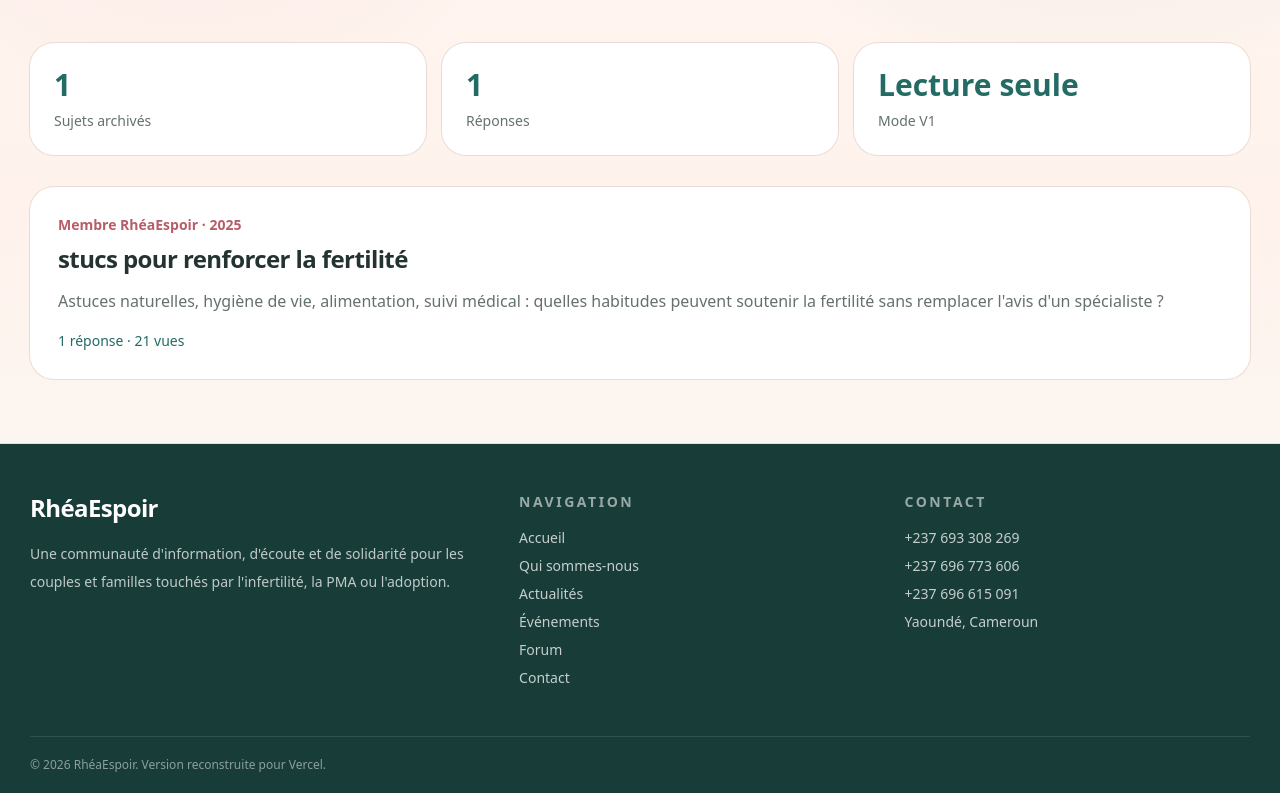
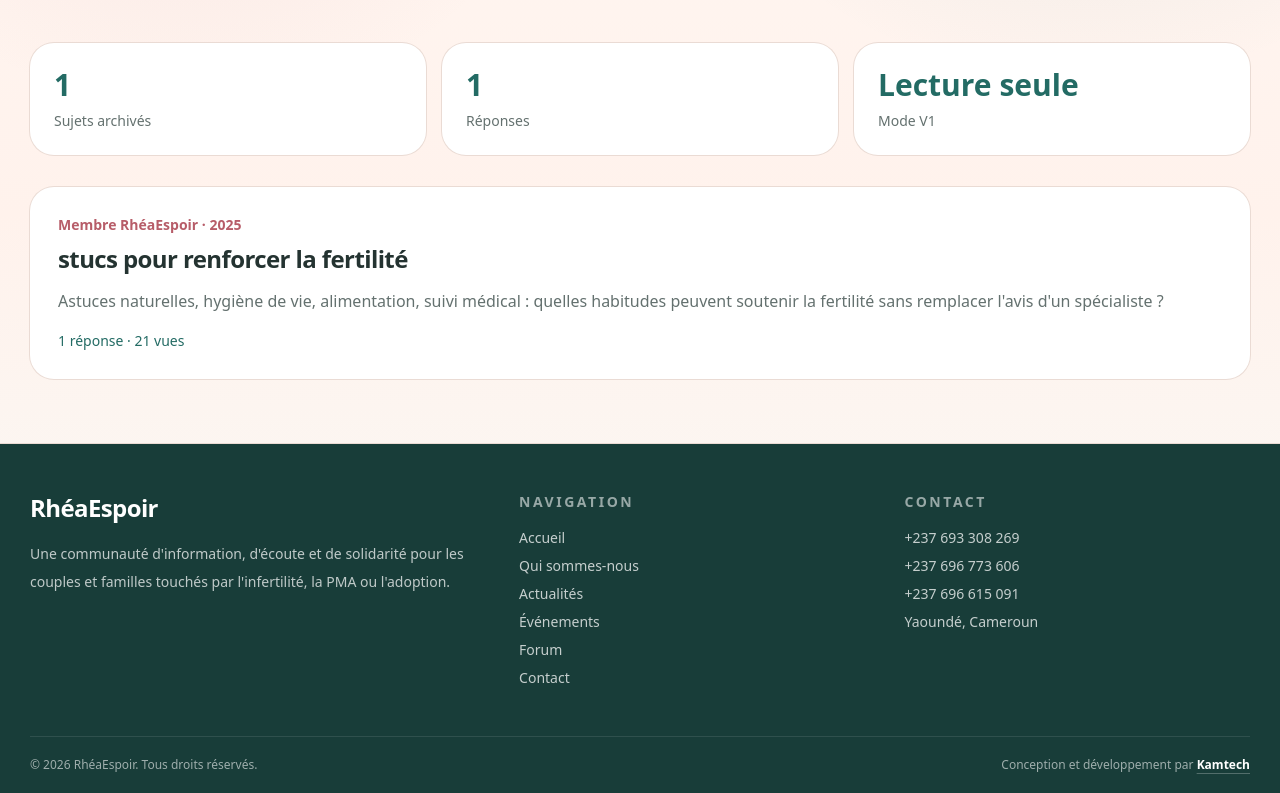
Before and after one commit to maruise237/-Rh-aEspoir, a Next.js app: page /forum in a window 1280 px wide. Shown: the part 495-1288 px from the top of the page. Built offline with nearby package versions, Linux system fonts and the light colour scheme.

Commit message:
Fix mobile rendering and footer signature

```diff
--- a/src/app/actualites/[slug]/page.tsx
+++ b/src/app/actualites/[slug]/page.tsx
@@ -1,4 +1,5 @@
 import type { Metadata } from "next";
+import Image from "next/image";
 import { notFound } from "next/navigation";
 import { JsonLd } from "@/components/json-ld";
 import { ShareButton } from "@/components/share-actions";
@@ -87,7 +88,9 @@ export default async function ArticlePage({ params }: Props) {
             <ShareButton title={article.title} text={article.excerpt} compact />
           </div>
         </div>
-        <img src={article.image} alt={article.imageAlt} className="mt-10 h-[480px] w-full rounded-[2rem] object-cover shadow-2xl shadow-rose-950/10" />
+        <div className="relative mt-10 h-[320px] overflow-hidden rounded-[2rem] shadow-2xl shadow-rose-950/10 md:h-[480px]">
+          <Image src={article.image} alt={article.imageAlt} fill sizes="(max-width: 768px) 100vw, 1220px" className="object-cover" priority />
+        </div>
         <div className="mx-auto mt-12 max-w-3xl space-y-6 text-lg leading-9 text-[var(--muted)]">
           {article.body.map((paragraph) => (
             paragraph.startsWith("## ") ? (
--- a/src/app/actualites/page.tsx
+++ b/src/app/actualites/page.tsx
@@ -1,5 +1,6 @@
 import type { Metadata } from "next";
 import Link from "next/link";
+import Image from "next/image";
 import { Eyebrow, PageFrame } from "@/components/site";
 import { articles } from "@/lib/data";
 
@@ -28,7 +29,9 @@ export default function NewsPage() {
         <div className="mt-10 grid gap-6 md:grid-cols-3">
           {articles.map((article) => (
             <Link key={article.slug} href={`/actualites/${article.slug}`} className="group overflow-hidden rounded-3xl bg-white shadow-sm ring-1 ring-[var(--line)]">
-              <img src={article.image} alt={article.imageAlt} className="h-56 w-full object-cover transition duration-300 group-hover:scale-105" />
+              <div className="relative h-56 overflow-hidden">
+                <Image src={article.image} alt={article.imageAlt} fill sizes="(max-width: 768px) 100vw, 33vw" className="object-cover transition duration-300 group-hover:scale-105" />
+              </div>
               <div className="p-6">
                 <p className="text-xs font-semibold uppercase tracking-[0.16em] text-[var(--rose)]">
                   {article.category} · {article.date}
--- a/src/app/contact/page.tsx
+++ b/src/app/contact/page.tsx
@@ -1,5 +1,6 @@
 import type { Metadata } from "next";
 import Link from "next/link";
+import Image from "next/image";
 import { ButtonLink, Eyebrow, PageFrame } from "@/components/site";
 import { contact, donationUrl, phones, visuals, whatsappUrl } from "@/lib/data";
 
@@ -32,7 +33,9 @@ export default function ContactPage() {
           </div>
         </div>
         <div className="premium-shell reveal reveal-delay-1 rounded-[2rem] p-2">
-          <img src={visuals.calm} alt="Moment calme d'écoute et d'accompagnement" className="h-[500px] w-full rounded-[calc(2rem-0.5rem)] object-cover" />
+          <div className="relative h-[420px] overflow-hidden rounded-[calc(2rem-0.5rem)] md:h-[500px]">
+            <Image src={visuals.calm} alt="Moment calme d'écoute et d'accompagnement" fill sizes="(max-width: 1024px) 100vw, 50vw" className="object-cover" />
+          </div>
         </div>
       </section>
 
--- a/src/app/evenements/[slug]/page.tsx
+++ b/src/app/evenements/[slug]/page.tsx
@@ -1,4 +1,5 @@
 import type { Metadata } from "next";
+import Image from "next/image";
 import { notFound } from "next/navigation";
 import { JsonLd } from "@/components/json-ld";
 import { ButtonLink, Eyebrow, PageFrame } from "@/components/site";
@@ -77,7 +78,9 @@ export default async function EventPage({ params }: Props) {
             </h1>
             <p className="mt-5 font-semibold text-[var(--rose)]">{event.date} · {event.place}</p>
           </div>
-          <img src={event.image} alt="" className="h-[440px] w-full rounded-[2rem] object-cover shadow-2xl shadow-rose-950/10" />
+          <div className="relative h-[320px] overflow-hidden rounded-[2rem] shadow-2xl shadow-rose-950/10 md:h-[440px]">
+            <Image src={event.image} alt={event.title} fill sizes="(max-width: 1024px) 100vw, 50vw" className="object-cover" priority />
+          </div>
         </div>
         <div className="mx-auto mt-12 max-w-3xl space-y-6 text-lg leading-9 text-[var(--muted)]">
           {event.body.map((paragraph) => (
--- a/src/app/evenements/page.tsx
+++ b/src/app/evenements/page.tsx
@@ -1,5 +1,6 @@
 import type { Metadata } from "next";
 import Link from "next/link";
+import Image from "next/image";
 import { Eyebrow, PageFrame } from "@/components/site";
 import { events } from "@/lib/data";
 
@@ -23,7 +24,9 @@ export default function EventsPage() {
         <div className="mt-10 grid gap-6 md:grid-cols-2">
           {events.map((event) => (
             <Link key={event.slug} href={`/evenements/${event.slug}`} className="group overflow-hidden rounded-3xl bg-white shadow-sm ring-1 ring-[var(--line)]">
-              <img src={event.image} alt="" className="h-72 w-full object-cover transition duration-300 group-hover:scale-105" />
+              <div className="relative h-72 overflow-hidden">
+                <Image src={event.image} alt={event.title} fill sizes="(max-width: 768px) 100vw, 50vw" className="object-cover transition duration-300 group-hover:scale-105" />
+              </div>
               <div className="p-7">
                 <p className="text-sm font-semibold text-[var(--rose)]">{event.date} · {event.place}</p>
                 <h2 className="mt-3 text-2xl font-semibold tracking-tight">{event.title}</h2>
--- a/src/app/globals.css
+++ b/src/app/globals.css
@@ -93,12 +93,16 @@ button:focus-visible {
 }
 
 .scroll-reveal {
-  opacity: 0;
+  opacity: 1;
   transform: translate3d(0, 44px, 0) scale(0.985);
   transition:
     opacity 860ms var(--ease-out-soft) var(--reveal-delay, 0ms),
     transform 860ms var(--ease-out-soft) var(--reveal-delay, 0ms);
   will-change: opacity, transform;
+}
+
+.js .scroll-reveal {
+  opacity: 0;
 }
 
 .scroll-reveal.is-visible {
--- a/src/app/qui-sommes-nous/page.tsx
+++ b/src/app/qui-sommes-nous/page.tsx
@@ -1,4 +1,5 @@
 import type { Metadata } from "next";
+import Image from "next/image";
 import { ButtonLink, Eyebrow, PageFrame } from "@/components/site";
 import { architectNotes, values, visuals, whatsappUrl } from "@/lib/data";
 
@@ -36,7 +37,9 @@ export default function AboutPage() {
           </div>
         </div>
         <div className="premium-shell reveal reveal-delay-1 overflow-hidden rounded-[2rem] p-2">
-          <img src={visuals.care} alt="Professionnels de santé et accompagnement" className="h-[520px] w-full rounded-[calc(2rem-0.5rem)] object-cover" />
+          <div className="relative h-[420px] overflow-hidden rounded-[calc(2rem-0.5rem)] md:h-[520px]">
+            <Image src={visuals.care} alt="Professionnels de santé et accompagnement" fill sizes="(max-width: 1024px) 100vw, 50vw" className="object-cover" />
+          </div>
         </div>
       </section>
 
--- a/src/components/scroll-animator.tsx
+++ b/src/components/scroll-animator.tsx
@@ -15,7 +15,16 @@ export function ScrollAnimator() {
     targets.forEach((element, index) => {
       element.classList.add("scroll-reveal");
       element.style.setProperty("--reveal-delay", `${Math.min(index % 6, 5) * 55}ms`);
+
+      const rect = element.getBoundingClientRect();
+      if (rect.top < window.innerHeight * 1.08) {
+        element.classList.add("is-visible");
+      }
     });
+
+    const fallback = window.setTimeout(() => {
+      targets.forEach((element) => element.classList.add("is-visible"));
+    }, 1600);
 
     const observer = new IntersectionObserver(
       (entries) => {
@@ -34,7 +43,10 @@ export function ScrollAnimator() {
 
     targets.forEach((element) => observer.observe(element));
 
-    return () => observer.disconnect();
+    return () => {
+      window.clearTimeout(fallback);
+      observer.disconnect();
+    };
   }, []);
 
   return null;
--- a/src/components/site.tsx
+++ b/src/components/site.tsx
@@ -1,4 +1,5 @@
 import Link from "next/link";
+import Image from "next/image";
 import { donationUrl, navItems, phones, visuals, whatsappUrl } from "@/lib/data";
 import { MobileMenu } from "@/components/mobile-menu";
 import { ScrollAnimator } from "@/components/scroll-animator";
@@ -9,7 +10,7 @@ export function Header() {
       <div className="section-shell flex min-h-20 items-center justify-between gap-4">
         <Link href="/" className="group flex items-center gap-3" aria-label="RhéaEspoir accueil">
           <span className="grid size-12 place-items-center overflow-hidden rounded-2xl bg-white shadow-lg shadow-teal-900/10 ring-1 ring-[var(--line)]">
-            <img src={visuals.logo} alt="" className="h-full w-full object-contain p-1" />
+            <Image src={visuals.logo} alt="" width={48} height={48} className="h-full w-full object-contain p-1" />
           </span>
           <span className="leading-tight">
             <span className="block text-lg font-semibold tracking-tight text-[var(--foreground)]">
@@ -92,8 +93,19 @@ export function Footer() {
           </div>
         </div>
       </div>
-      <div className="section-shell border-t border-white/10 py-5 text-xs text-white/50">
-        © 2026 RhéaEspoir. Version reconstruite pour Vercel.
+      <div className="section-shell flex flex-col gap-3 border-t border-white/10 py-5 text-xs text-white/58 sm:flex-row sm:items-center sm:justify-between">
+        <p>© 2026 RhéaEspoir. Tous droits réservés.</p>
+        <p>
+          Conception et développement par{" "}
+          <Link
+            href="https://kamtech.online"
+            target="_blank"
+            rel="noreferrer"
+            className="font-semibold text-white underline decoration-white/25 underline-offset-4 hover:text-white/82"
+          >
+            Kamtech
+          </Link>
+        </p>
       </div>
     </footer>
   );
@@ -101,7 +113,7 @@ export function Footer() {
 
 export function PageFrame({ children }: { children: React.ReactNode }) {
   return (
-    <div className="soft-noise min-h-screen">
+    <div className="soft-noise js min-h-screen overflow-x-hidden">
       <Header />
       <main>{children}</main>
       <Footer />
@@ -145,7 +157,7 @@ export function HeroImage({ src, alt }: { src: string; alt: string }) {
   return (
     <div className="premium-shell soft-float relative min-h-[420px] overflow-hidden rounded-[2rem] p-2 md:min-h-[560px]">
       <div className="relative h-full min-h-[404px] overflow-hidden rounded-[calc(2rem-0.5rem)] md:min-h-[544px]">
-        <img src={src} alt={alt} className="absolute inset-0 h-full w-full object-cover" />
+        <Image src={src} alt={alt} fill sizes="(max-width: 1024px) 100vw, 50vw" className="object-cover" priority />
         <div className="absolute inset-0 bg-gradient-to-t from-[#183d39]/52 via-transparent to-white/10" />
         <div className="absolute bottom-5 left-5 max-w-xs rounded-3xl bg-white/88 p-5 shadow-2xl shadow-teal-950/10 backdrop-blur-xl">
           <p className="text-sm font-semibold text-[var(--teal)]">Soutien et espoir</p>
```
Also changed, not shown: src/app/page.tsx (+7 -2 lines).
